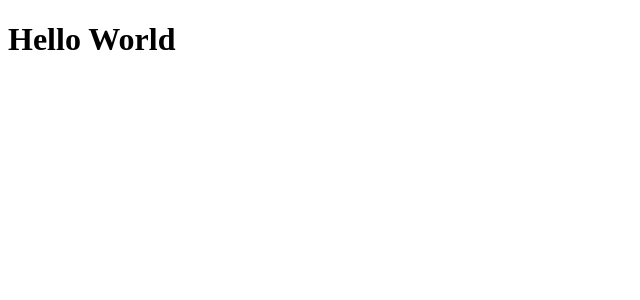
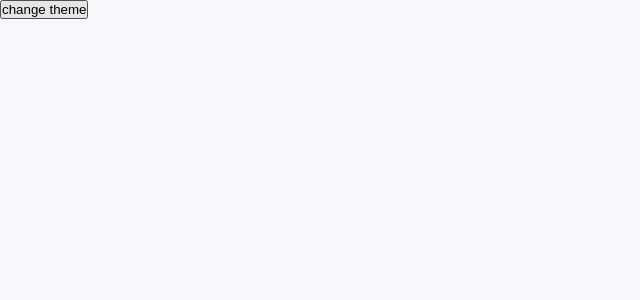
Before and after one commit to usmaniqbal998/Invoices-App, a React app: page / in a window 1280 px wide. Shown: the top 300 px of the page, without its empty margins (0-640 px from the left). Built offline with nearby package versions, Linux system fonts and the light colour scheme.

Commit message:
dark and light theme switch hooks added

```diff
--- a/babel.config.js
+++ b/babel.config.js
@@ -1,12 +1,14 @@
 module.exports = function (api) {
   api.cache(true);
-
   const presets = [
     "@babel/preset-env",
     "@babel/preset-react",
     "@babel/preset-typescript",
   ];
-  const plugins = ["@babel/plugin-proposal-nullish-coalescing-operator"];
+  const plugins = [
+    "babel-plugin-styled-components",
+    "@babel/plugin-proposal-nullish-coalescing-operator",
+  ];
 
   return {
     presets,
--- a/public/index.html
+++ b/public/index.html
@@ -4,6 +4,12 @@
     <meta charset="UTF-8" />
     <meta http-equiv="X-UA-Compatible" content="IE=edge" />
     <meta name="viewport" content="width=device-width, initial-scale=1.0" />
+    <link rel="preconnect" href="https://fonts.googleapis.com" />
+    <link rel="preconnect" href="https://fonts.gstatic.com" crossorigin />
+    <link
+      href="https://fonts.googleapis.com/css2?family=Spartan:wght@100;200;300;400;500;600;700;800;900&display=swap"
+      rel="stylesheet"
+    />
     <title>Invoices</title>
   </head>
   <body>
--- a/src/App.tsx
+++ /dev/null
@@ -1,7 +0,0 @@
-import React from "react";
-
-const App = () => {
-  return <h1>Hello World</h1>;
-};
-
-export default App;
--- /dev/null
+++ b/src/common/types.ts
@@ -0,0 +1,4 @@
+export enum themes {
+  LIGHT_THEME = "LIGHT THEME",
+  DARK_THEME = "DARK THEME",
+}
--- /dev/null
+++ b/src/components/App.tsx
@@ -0,0 +1,23 @@
+import React from "react";
+import GlobalStyles from "../style/globalstyles";
+import { ThemeProvider } from "styled-components";
+import { lightTheme, darkTheme } from "../style/themes";
+import useThemeSwitch from "../hooks/useThemeSwitcher";
+import { themes } from "../common/types";
+
+const App = () => {
+  const { activeTheme, toggleTheme } = useThemeSwitch();
+
+  return (
+    <>
+      <ThemeProvider
+        theme={activeTheme === themes.LIGHT_THEME ? lightTheme : darkTheme}
+      >
+        <GlobalStyles />
+        <button onClick={toggleTheme}>change theme</button>
+      </ThemeProvider>
+    </>
+  );
+};
+
+export default App;
--- /dev/null
+++ b/src/hooks/useThemeSwitcher.tsx
@@ -0,0 +1,26 @@
+import { useState } from "react";
+import { themes } from "../common/types";
+
+const useThemeSwitch = () => {
+  const [activeTheme, setActiveTheme] = useState(() => {
+    return localStorage.getItem("theme") || themes.LIGHT_THEME;
+  });
+
+  const toggleTheme = () => {
+    setActiveTheme(
+      activeTheme === themes.LIGHT_THEME
+        ? themes.DARK_THEME
+        : themes.LIGHT_THEME
+    );
+    localStorage.setItem(
+      "theme",
+      activeTheme === themes.LIGHT_THEME
+        ? themes.DARK_THEME
+        : themes.LIGHT_THEME
+    );
+  };
+
+  return { activeTheme, toggleTheme };
+};
+
+export default useThemeSwitch;
--- a/src/index.js
+++ b/src/index.js
@@ -1,5 +1,5 @@
 import React from "react";
 import ReactDOM from "react-dom";
-import App from "./App.tsx";
+import App from "./components/App.tsx";
 
 ReactDOM.render(<App />, document.getElementById("root"));
--- /dev/null
+++ b/src/style/defaulttheme.ts
@@ -0,0 +1,17 @@
+// import original module declarations
+import "styled-components";
+// and extend them!
+
+declare module "styled-components" {
+  export interface DefaultTheme {
+    primaryColor: string;
+    secondaryColor: string;
+    accentColor: string;
+    bodyBackgroundColor: string;
+    textColor: string;
+    lightTextColor: string;
+    heavyTextColor: string;
+    mode: string;
+    darkColor?: string;
+  }
+}
--- /dev/null
+++ b/src/style/globalstyles.tsx
@@ -0,0 +1,19 @@
+import { createGlobalStyle } from "styled-components";
+
+const GlobalStyles = createGlobalStyle`
+*,*::after,*::before{
+  padding: 0;
+  margin: 0;
+}
+html{
+ font-size:62.5%;
+}
+body {
+    font-family: 'Spartan', sans-serif;
+    font-size: 1.6rem;
+    background-color:${(props) => props.theme.bodyBackgroundColor};
+    transition: background-color 0.2s
+    /* Bug: transition gives a flash affect on first load in dark theme */
+}
+`;
+export default GlobalStyles;
--- /dev/null
+++ b/src/style/themes.ts
@@ -0,0 +1,24 @@
+import { DefaultTheme } from "styled-components";
+
+export const lightTheme: DefaultTheme = {
+  mode: "light",
+  primaryColor: "#7C5DFA",
+  secondaryColor: "#DFE3FA",
+  accentColor: "#EC5757",
+  bodyBackgroundColor: "#F8F8FB",
+  textColor: "#858BB2",
+  lightTextColor: "#7E88C3",
+  heavyTextColor: "#0C0E16",
+};
+
+export const darkTheme: DefaultTheme = {
+  mode: "dark",
+  primaryColor: "#7C5DFA",
+  secondaryColor: "#DFE3FA",
+  accentColor: "#EC5757",
+  bodyBackgroundColor: "#141625",
+  textColor: "#fff",
+  lightTextColor: "#DFE3FA",
+  heavyTextColor: "#fff",
+  darkColor: "#1E2139",
+};
--- a/webpack.config.js
+++ b/webpack.config.js
@@ -3,13 +3,22 @@ const HtmlWebpackPlugin = require("html-webpack-plugin");
 const { CleanWebpackPlugin } = require("clean-webpack-plugin");
 
 module.exports = (env) => {
-  console.log(env);
   return {
     mode: env.production ? "production" : "development",
     entry: path.join(__dirname, "src", "index.js"),
     output: {
       path: path.resolve(__dirname, "dist"),
       filename: "[name].[contenthash].js",
+    },
+
+    resolve: {
+      extensions: [".tsx", ".ts", ".js", ".jsx", ".json"],
+      modules: ["node_modules"],
+      alias: {
+        react: path.resolve("./node_modules/react"),
+        "react-dom": path.resolve("./node_modules/react-dom"),
+        "styled-components": path.resolve("./node_modules/styled-components"),
+      },
     },
     module: {
       rules: [
@@ -34,13 +43,14 @@ module.exports = (env) => {
       new CleanWebpackPlugin(),
       new HtmlWebpackPlugin({
         template: path.join(__dirname, "public", "index.html"),
-        filename: "[name].html",
+        filename: "index.html",
         favicon: "./src/assets/favicon-32.png",
+        inject: true,
       }),
     ],
     devServer: {
       open: true,
-      port: 3000,
+      port: 6080,
     },
   };
 };
```
Also changed, not shown: package.json (+5 -2 lines), 2 other files (tests, documents, lock files or other folders).
